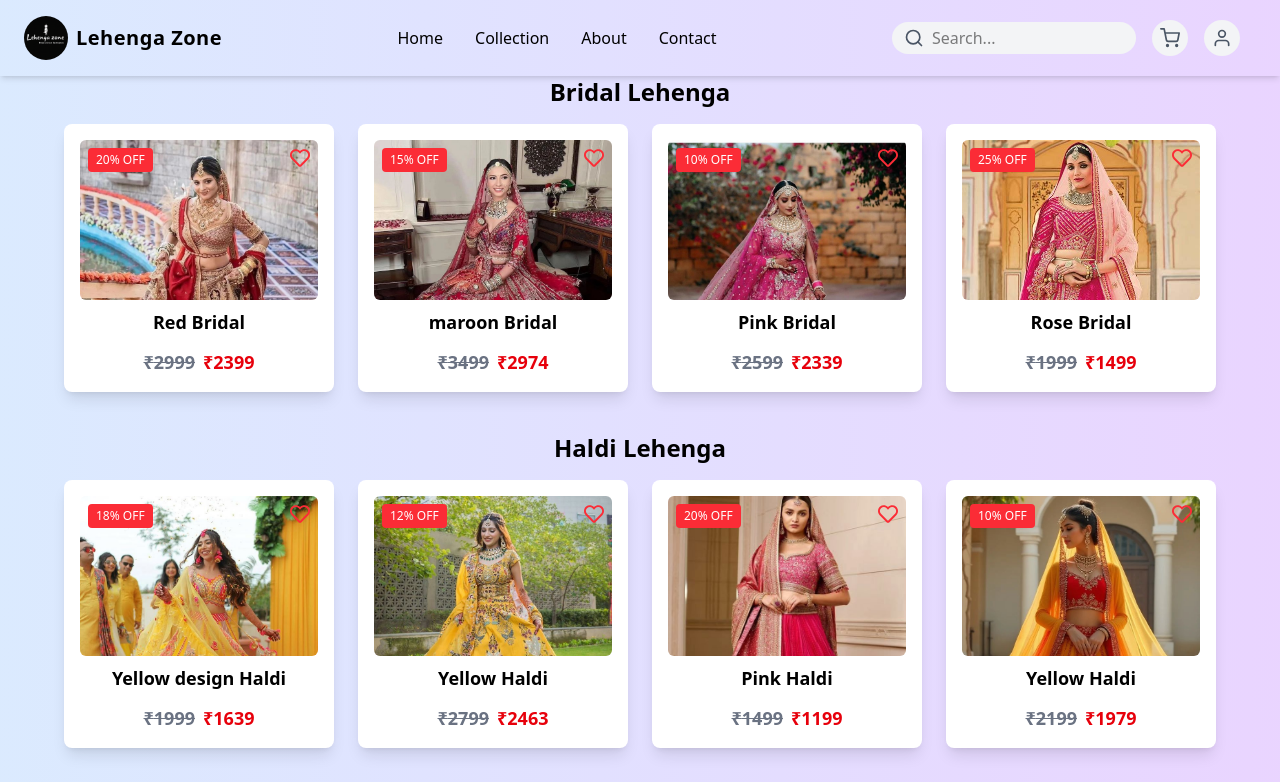
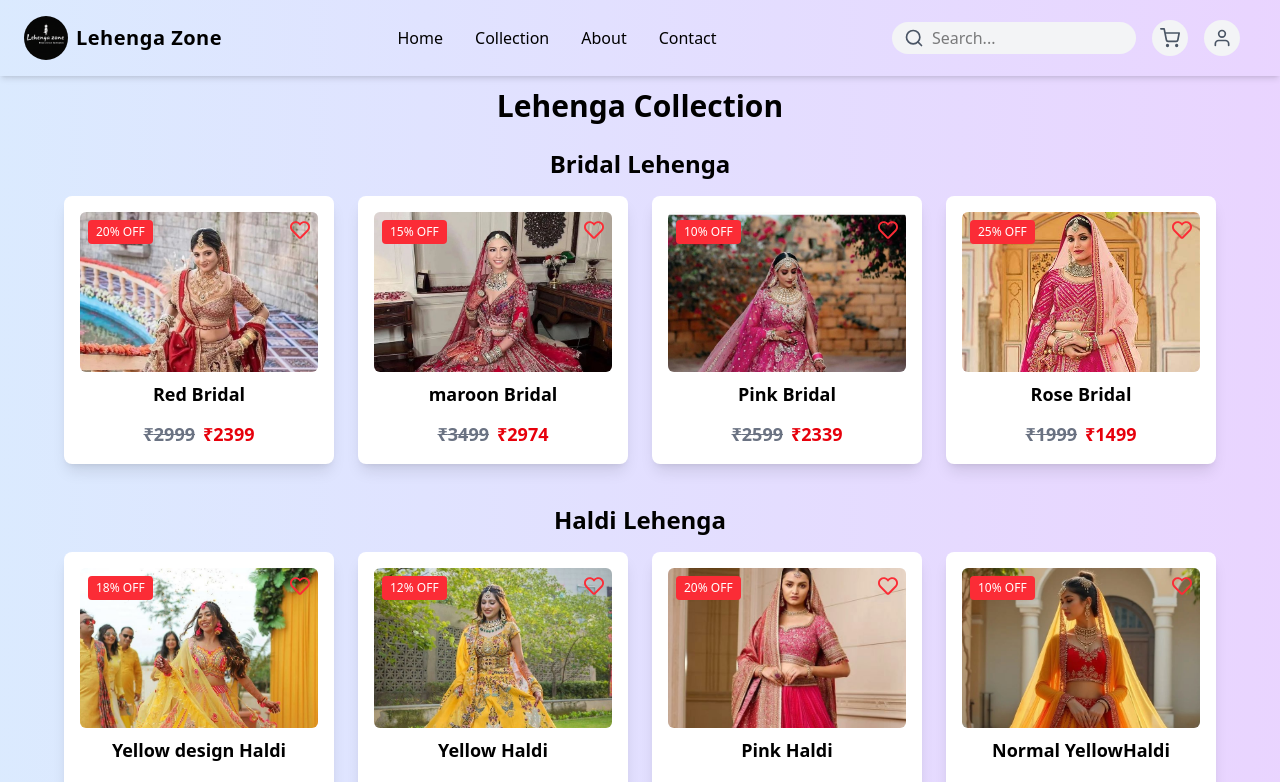
Before and after one commit to tamilvanan-555/E-Commerce, a React (Vite) app: page /collection in a window 1280 px wide. Shown: the top 782 px of the page. Built offline with nearby package versions, Linux system fonts and the light colour scheme.

Commit message:
collection page update function

```diff
--- a/src/Pages/Collection.jsx
+++ b/src/Pages/Collection.jsx
@@ -1,157 +1,72 @@
-// import React from "react";
-
-// const lehengaTypes = [
-//   { name: "Bridal Lehenga", products: [
-//       { img: "/collections/bridal-1.jfif", name:"Red Bridal",price: 2999, discount: 20, rating: 4 },
-//       { img: "/collections/bridal-2.jfif", name:"maroon Bridal",price: 3499, discount: 15, rating: 5 },
-//       { img: "/collections/bridal-3.jfif", name:"Pink Bridal",price: 2599, discount: 10, rating: 4 },
-//       { img: "/collections/bridal-4.jfif", name:"Rose Bridal",price: 1999, discount: 25, rating: 5 }
-//   ]},
-//   { name: "Haldi Lehenga", products: [
-//       { img: "/collections/haldi-1.jfif",name:"Yellow design Haldi", price: 1999, discount: 18, rating: 4 },
-//       { img: "/collections/haldi-2.jfif",name:"Yellow Haldi", price: 2799, discount: 12, rating: 5 },
-//       { img: "/collections/haldi5.jpeg",name:"Pink Haldi", price: 1499, discount: 20, rating: 4 },
-//       { img: "/collections/haldi-4.jfif",name:"Yellow Haldi", price: 2199, discount: 10, rating: 5 }
-//   ]},
-//  {
-//   name: "Half Saree Lehenga", products: [
-//       { img: "/collections/half-1.jfif", name:"Pink Half Saree",price: 2499, discount: 15, rating: 4 },
-//       { img: "/collections/half-2.jfif", name:"Red Half Saree",price: 2999, discount: 10, rating: 5 },
-//       { img: "/collections/halfsaree5.jpeg", name:"Purple Half Saree",price: 1999, discount: 20, rating: 4 },
-//       { img: "/collections/half-4.jfif", name:"DarkRed Half Saree",price: 1799, discount: 25, rating: 5 }
-//     ]},
-//   { name: "Jacket Lehenga", products: [
-//       { img: "/collections/jacket-1.jfif", name:"Pink Jacket", price: 3499, discount: 10, rating: 4 },
-//       { img: "/collections/jacket-2.jfif", name:"Purple Jacket", price: 3999, discount: 15, rating: 5 },
-//       { img: "/collections/jacket-3.jfif", name:"Black Jacket", price: 2999, discount: 20, rating: 4 },
-//       { img: "/collections/jacket5.jpeg", name:"Red Jacket", price: 2499, discount: 12, rating: 5 }
-//     ]},
-//   { name: "Kurti Style Lehenga", products: [
-//       { img: "/collections/kurti-1.jfif", name:"Red Kurti", price: 1999, discount: 18, rating: 4 },
-//       { img: "/collections/kurti-2.jfif", name:"Black Kurti", price: 2499, discount: 12, rating: 5 },
-//       { img: "/collections/kurti-3.jfif", name:"White Kurti", price: 1499, discount: 20, rating: 4 },
-//       { img: "/collections/kurti-4.jfif", name:"Lightgreen Kurti", price: 2199, discount: 10, rating: 5 }
-//     ]},
-//   { name: "Net Lehenga", products: [
-//       { img: "/collections/net-1.jfif", name:"Maroon Net", price: 2799, discount: 15, rating: 4 },
-//       { img: "/collections/net-2.jfif", name:"Red Net", price: 3299, discount: 10, rating: 5 },
-//       { img: "/collections/net-3.jfif", name:"Lightpurple Net", price: 2299, discount: 20, rating: 4 },
-//       { img: "/collections/net-4.jfif", name:"Lightgreen Net", price: 1999, discount: 25, rating: 5 }
-//     ]},
-//     {
-//   name: "Velvet Lehenga", products: [
-//       { img: "/collections/velvet-1.jfif", name:"Red Velvet", price: 2999, discount: 10, rating: 4 },
-//       { img: "/collections/velvet-2.jfif", name:" Brown Velvet", price: 3499, discount: 15, rating: 5 },
-//       { img: "/collections/velvet-3.jfif", name:" Purple Velvet", price: 2499, discount: 20, rating: 4 },
-//       { img: "/collections/velvet-4.jfif", name:" Purple Design Velvet", price: 1999, discount: 12, rating: 5 }
-//     ]}
-
-// ];
-
-// export default function LehengaCollection() {
-//   return (
-//     <div className="p-4 bg-gradient-to-r from-blue-100 to-purple-200 mt-18">
-//       <h1 className="text-3xl font-bold text-center mb-6 ">Lehenga Collection</h1>
-//       {lehengaTypes.map((lehenga, index) => (
-//         <div key={index} className="mb-10">
-//           <h2 className="text-2xl font-semibold text-center mb-4 animate-bounce">{lehenga.name}</h2>
-//           <div className="grid grid-cols-2 md:grid-cols-3 lg:grid-cols-4 gap-6">
-//             {lehenga.products.map((item, imgIndex) => {
-//               const discountedPrice = (item.price * (1 - item.discount / 100)).toFixed(0);
-//               return (
-//                 <div key={imgIndex} className="bg-white shadow-lg rounded-lg p-4 transition-transform hover:scale-105 relative">
-//                   <div className="relative group">
-//                     <img src={item.img} alt={lehenga.name} className="w-full h-40 object-cover object-top rounded-md group-hover:scale-110 transition" />
-//                     <span className="absolute top-2 left-2 bg-red-500 text-white px-2 py-1 text-xs rounded">{item.discount}% OFF</span>
-//                   </div>
-//                   <div className="text-center mt-2">
-//                     <h3 className="text-lg font-bold">{item.name}</h3>
-//                     <div className="flex justify-center mt-1">
-//                       {Array.from({ length: 5 }, (_, i) => (
-//                         <span key={i} className={`text-yellow-400 text-lg ${i < item.rating ? "fas fa-star" : "far fa-star"}`} />
-//                       ))}
-//                     </div>
-//                     <p className="text-lg font-semibold mt-2">
-//                       <span className="line-through text-gray-500">₹{item.price}</span>
-//                       <span className="ml-2 text-red-600">₹{discountedPrice}</span>
-//                     </p>
-//                   </div>
-//                 </div>
-//               );
-//             })}
-//           </div>
-//         </div>
-//       ))}
-//     </div>
-//   );
-// }
-
-
-
 import React, { useState } from "react";
 import { FaHeart, FaRegHeart } from "react-icons/fa";
+import { useNavigate } from "react-router-dom";
 
 const lehengaTypes = [
   { name: "Bridal Lehenga", products: [
-      { img: "/collections/bridal-1.jfif", name:"Red Bridal",price: 2999, discount: 20, rating: 4 },
-      { img: "/collections/bridal-2.jfif", name:"maroon Bridal",price: 3499, discount: 15, rating: 5 },
-      { img: "/collections/bridal-3.jfif", name:"Pink Bridal",price: 2599, discount: 10, rating: 4 },
-      { img: "/collections/bridal-4.jfif", name:"Rose Bridal",price: 1999, discount: 25, rating: 5 }
+      { id:1, img: "/collections/bridal-1.jfif", name:"Red Bridal",price: 2999, discount: 20, rating: 4 },
+      { id:2 ,img: "/collections/bridal-2.jfif", name:"maroon Bridal",price: 3499, discount: 15, rating: 5 },
+      { id:3,img: "/collections/bridal-3.jfif", name:"Pink Bridal",price: 2599, discount: 10, rating: 4 },
+      { id:4,img: "/collections/bridal-4.jfif", name:"Rose Bridal",price: 1999, discount: 25, rating: 5 }
   ]},
   { name: "Haldi Lehenga", products: [
-      { img: "/collections/haldi-1.jfif",name:"Yellow design Haldi", price: 1999, discount: 18, rating: 4 },
-      { img: "/collections/haldi-2.jfif",name:"Yellow Haldi", price: 2799, discount: 12, rating: 5 },
-      { img: "/collections/haldi5.jpeg",name:"Pink Haldi", price: 1499, discount: 20, rating: 4 },
-      { img: "/collections/haldi-4.jfif",name:"Yellow Haldi", price: 2199, discount: 10, rating: 5 }
+      {id:5, img: "/collections/haldi-1.jfif",name:"Yellow design Haldi", price: 1999, discount: 18, rating: 4 },
+      {id:6, img: "/collections/haldi-2.jfif",name:"Yellow Haldi", price: 2799, discount: 12, rating: 5 },
+      {id:7, img: "/collections/haldi5.jpeg",name:"Pink Haldi", price: 1499, discount: 20, rating: 4 },
+      {id:8, img: "/collections/haldi-4.jfif",name:"Normal YellowHaldi", price: 2199, discount: 10, rating: 5 }
   ]},
  {
   name: "Half Saree Lehenga", products: [
-      { img: "/collections/half-1.jfif", name:"Pink Half Saree",price: 2499, discount: 15, rating: 4 },
-      { img: "/collections/half-2.jfif", name:"Red Half Saree",price: 2999, discount: 10, rating: 5 },
-      { img: "/collections/halfsaree5.jpeg", name:"Purple Half Saree",price: 1999, discount: 20, rating: 4 },
-      { img: "/collections/half-4.jfif", name:"DarkRed Half Saree",price: 1799, discount: 25, rating: 5 }
+      {id:9, img: "/collections/half-1.jfif", name:"Pink Half Saree",price: 2499, discount: 15, rating: 4 },
+      {id:10, img: "/collections/half-2.jfif", name:"Red Half Saree",price: 2999, discount: 10, rating: 5 },
+      {id:11,img: "/collections/halfsaree5.jpeg", name:"Purple Half Saree",price: 1999, discount: 20, rating: 4 },
+      {id:12, img: "/collections/half-4.jfif", name:"DarkRed Half Saree",price: 1799, discount: 25, rating: 5 }
     ]},
   { name: "Jacket Lehenga", products: [
-      { img: "/collections/jacket-1.jfif", name:"Pink Jacket", price: 3499, discount: 10, rating: 4 },
-      { img: "/collections/jacket-2.jfif", name:"Purple Jacket", price: 3999, discount: 15, rating: 5 },
-      { img: "/collections/jacket-3.jfif", name:"Black Jacket", price: 2999, discount: 20, rating: 4 },
-      { img: "/collections/jacket5.jpeg", name:"Red Jacket", price: 2499, discount: 12, rating: 5 }
+      {id:13 , img: "/collections/jacket-1.jfif", name:"Pink Jacket", price: 3499, discount: 10, rating: 4 },
+      {id:14 , img: "/collections/jacket-2.jfif", name:"Purple Jacket", price: 3999, discount: 15, rating: 5 },
+      {id:15 , img: "/collections/jacket-3.jfif", name:"Black Jacket", price: 2999, discount: 20, rating: 4 },
+      {id:16 , img: "/collections/jacket5.jpeg", name:"Red Jacket", price: 2499, discount: 12, rating: 5 }
     ]},
   { name: "Kurti Style Lehenga", products: [
-      { img: "/collections/kurti-1.jfif", name:"Red Kurti", price: 1999, discount: 18, rating: 4 },
-      { img: "/collections/kurti-2.jfif", name:"Black Kurti", price: 2499, discount: 12, rating: 5 },
-      { img: "/collections/kurti-3.jfif", name:"White Kurti", price: 1499, discount: 20, rating: 4 },
-      { img: "/collections/kurti-4.jfif", name:"Lightgreen Kurti", price: 2199, discount: 10, rating: 5 }
+      {id:17, img: "/collections/kurti-1.jfif", name:"Red Kurti", price: 1999, discount: 18, rating: 4 },
+      {id:18, img: "/collections/kurti-2.jfif", name:"Black Kurti", price: 2499, discount: 12, rating: 5 },
+      {id:19, img: "/collections/kurti-3.jfif", name:"White Kurti", price: 1499, discount: 20, rating: 4 },
+      {id:20, img: "/collections/kurti-4.jfif", name:"Lightgreen Kurti", price: 2199, discount: 10, rating: 5 }
     ]},
   { name: "Net Lehenga", products: [
-      { img: "/collections/net-1.jfif", name:"Maroon Net", price: 2799, discount: 15, rating: 4 },
-      { img: "/collections/net-2.jfif", name:"Red Net", price: 3299, discount: 10, rating: 5 },
-      { img: "/collections/net-3.jfif", name:"Lightpurple Net", price: 2299, discount: 20, rating: 4 },
-      { img: "/collections/net-4.jfif", name:"Lightgreen Net", price: 1999, discount: 25, rating: 5 }
+      {id:21, img: "/collections/net-1.jfif", name:"Maroon Net", price: 2799, discount: 15, rating: 4 },
+      {id:22, img: "/collections/net-2.jfif", name:"Red Net", price: 3299, discount: 10, rating: 5 },
+      {id:23, img: "/collections/net-3.jfif", name:"Lightpurple Net", price: 2299, discount: 20, rating: 4 },
+      {id:24, img: "/collections/net-4.jfif", name:"Lightgreen Net", price: 1999, discount: 25, rating: 5 }
     ]},
     {
   name: "Velvet Lehenga", products: [
-      { img: "/collections/velvet-1.jfif", name:"Red Velvet", price: 2999, discount: 10, rating: 4 },
-      { img: "/collections/velvet-2.jfif", name:" Brown Velvet", price: 3499, discount: 15, rating: 5 },
-      { img: "/collections/velvet-3.jfif", name:" Purple Velvet", price: 2499, discount: 20, rating: 4 },
-      { img: "/collections/velvet-4.jfif", name:" Purple Design Velvet", price: 1999, discount: 12, rating: 5 }
+      {id:25, img: "/collections/velvet-1.jfif", name:"Red Velvet", price: 2999, discount: 10, rating: 4 },
+      {id:26, img: "/collections/velvet-2.jfif", name:" Brown Velvet", price: 3499, discount: 15, rating: 5 },
+      {id:27, img: "/collections/velvet-3.jfif", name:" Purple Velvet", price: 2499, discount: 20, rating: 4 },
+      {id:28, img: "/collections/velvet-4.jfif", name:" Purple Design Velvet", price: 1999, discount: 12, rating: 5 }
     ]}
 
 ];
 
+
 export default function LehengaCollection() {
   const [favorites, setFavorites] = useState([]);
+  const navigate = useNavigate();
 
   const toggleFavorite = (id) => {
-    setFavorites((prevFavorites) =>
-      prevFavorites.includes(id)
-        ? prevFavorites.filter((fav) => fav !== id)
-        : [...prevFavorites, id]
-    );
+    // setFavorites((prevFavorites) =>
+    //   prevFavorites.includes(id)
+    //     ? prevFavorites.filter((fav) => fav !== id)
+    //     : [...prevFavorites, id]
+    // );
+    alert("Please login to add items to your wishlist");
+    navigate("/login");
   };
 
   return (
-    <div className="p-4 bg-gradient-to-r from-blue-100 to-purple-200 min-h-screen">
+    <div className="p-4 bg-gradient-to-r from-blue-100 to-purple-200 mt-18">
       <h1 className="text-3xl font-bold text-center mb-6">Lehenga Collection</h1>
 
       {lehengaTypes.map((lehenga, index) => (
@@ -162,7 +77,7 @@ export default function LehengaCollection() {
               const discountedPrice = (item.price * (1 - item.discount / 100)).toFixed(0);
               const isFavorited = favorites.includes(item.id);
               return (
-                <div key={item.id} className="bg-white shadow-lg rounded-lg p-4 transition-transform hover:scale-105 relative">
+                <div key={item.name} className="bg-white shadow-lg rounded-lg p-4 transition-transform hover:scale-105 relative">
                   <div className="relative group cursor-pointer">
                     <img src={item.img} alt={item.name} className="w-full h-40 object-cover object-top rounded-md" />
                     <span className="absolute top-2 left-2 bg-red-500 text-white px-2 py-1 text-xs rounded">{item.discount}% OFF</span>
@@ -172,7 +87,7 @@ export default function LehengaCollection() {
                   </div>
                   <h3 className="text-lg font-bold text-center mt-2">{item.name}</h3>
                   <div className="flex justify-center mt-1">
-                    {Array.from({ length: 5 }, (_, i) => (
+                    {Array.from({ length: 5 }, (_,i) => (
                       <span key={i} className={`text-yellow-400 text-lg ${i < item.rating ? "fas fa-star" : "far fa-star"}`} />
                     ))}
                   </div>
```
